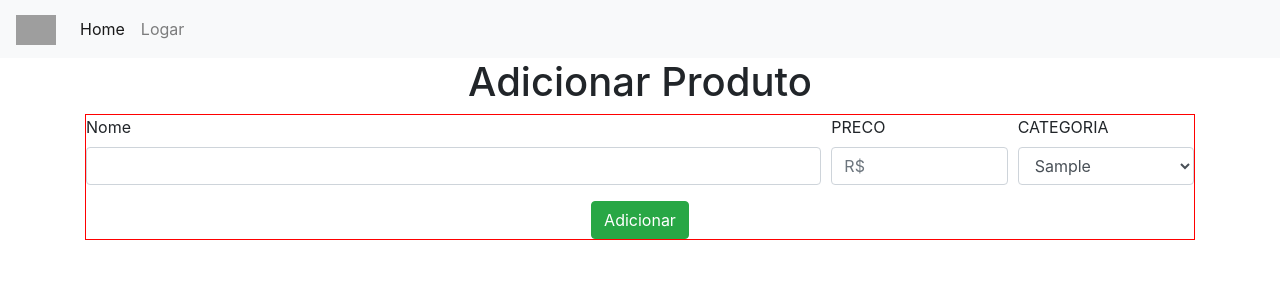
After one commit to santosgv/erp_django, a Django app: page /controle/inserirProduto in a window 1280 px wide. The commit adds this page. Shown: the top 300 px of the page. Run offline with Django 4.2, Linux system fonts and the light colour scheme; tables that the repository leaves empty hold one stand-in row (values such as "Sample post"); grey boxes are pictures that could not be loaded.

Commit message:
insersao de produtos

```diff
--- /dev/null
+++ b/controle/templates/inserirProduto.html
@@ -0,0 +1,37 @@
+{% extends 'base.html' %}
+{% load static %}
+
+{% block 'head' %}
+<link rel="stylesheet" href="{% static 'autenticacao/css/autenticacao.css' %}">
+<link rel="stylesheet" href="{% static 'home/css/home.css' %}" >
+{% endblock %}
+
+{% block 'body' %}
+<div class="container-fluid">
+    <h1 class="text-center" >Adicionar Produto</h1>
+    <div class="container">
+        <form method="POST">{% csrf_token %}
+            <div class="form-row">
+                <div class="form-group col-md-8">
+                  <label for="inputCity">Nome</label>
+                  <input type="text" class="form-control" name="Nome" id="Nome">
+                </div>
+                <div class="form-group col-md-2">
+                  <label for="inputState">PRECO</label>
+                  <input type="text" class="form-control" placeholder="R$" name="PRECO" id="PRECO">
+                </div>
+                <div class="form-group col-md-2">
+                    <label for="inputZip">CATEGORIA</label>
+                    <select class="form-control" name="categoria" id="categoria">
+                        {% for categoria in categorias %}
+                        <option value="{{categoria.id}}">{{categoria}}</option>
+                        {% endfor %}
+                    </select>
+                  </div>
+            </div>
+            <div class="text-center">
+                <input type="submit"  required value="Adicionar" class="btn btn-success">
+            </div>
+                    </form>
+    </div>
+{% endblock %}
--- a/controle/urls.py
+++ b/controle/urls.py
@@ -5,8 +5,11 @@ from django.urls import path
 urlpatterns = [
     path('categorias', views.categorias, name='categorias'),
     path('produtos', views.produtos, name='produtos'),
+    path('inserirProduto',views.inserirProduto, name='inserirProduto'),
+
     path('estoque', views.estoque, name='estoque'),
     path('inserirEstoque',views.inserirEstoque, name='inserirEstoque'),
+
     path('vendas', views.vendas, name='vendas'),
     path('pessoas', views.pessoas, name='pessoas'),
 ]
--- a/controle/views.py
+++ b/controle/views.py
@@ -1,5 +1,5 @@
 from django.shortcuts import redirect, render
-from .models import Estoque, Venda, Produto
+from .models import Estoque, Venda, Produto, Categoria
 
 
 def categorias(request):
@@ -9,8 +9,23 @@ def categorias(request):
 def produtos(request):
     if request.method == "GET":
         Produtos = Produto.objects.all()
+    return render(request,'produtos.html',{'Produtos':Produtos})
 
-    return render(request,'produtos.html',{'Produtos':Produtos})
+def inserirProduto(request):
+    if request.method == "GET":
+        categorias = Categoria.objects.all()
+        return render(request,'inserirProduto.html',{'categorias':categorias})
+    else:
+        Produtos = Produto.objects.all()
+        nome = request.POST.get('Nome')
+        preco = request.POST.get('PRECO')
+        categoria = request.POST.get('categoria')
+
+        produto = Produto(nome =nome,preco=preco,categoria=Categoria.objects.get(id=categoria)
+
+        )
+        produto.save()
+        return render(request,'produtos.html',{'Produtos':Produtos})
 
 def estoque(request):
     if request.method == "GET":
```
Also changed, not shown: controle/templates/produtos.html (+5 -5 lines).
